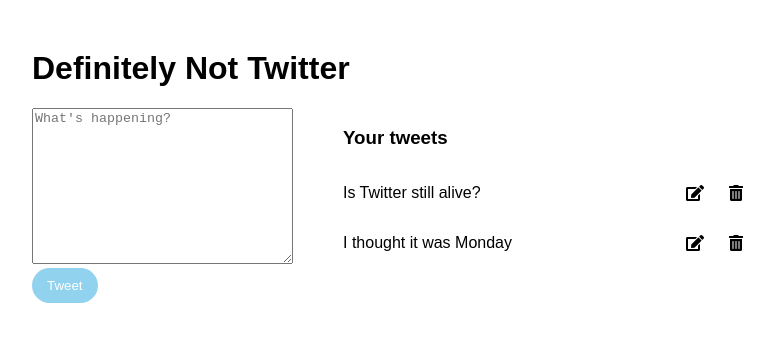
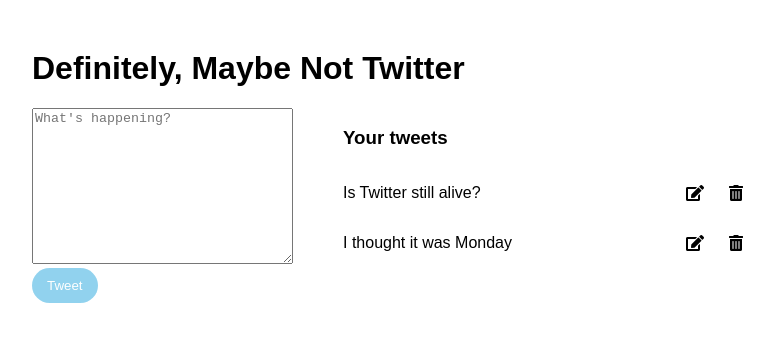
Before and after one commit to rickyharvywaldt/twitter, a plain HTML site: page index.html in a window 1280 px wide. Shown: the whole page, without its empty margins (18-792 px from the left). Drawn offline with Linux system fonts and the light colour scheme.

Commit message:
Changed title, again

```diff
--- a/index.html
+++ b/index.html
@@ -8,7 +8,7 @@
     <link rel="stylesheet" href="style.css">
 </head>
 <body>
-    <h1>Definitely Not Twitter</h1>
+    <h1>Definitely, Maybe Not Twitter</h1>
     <div class="container">
         <div class="left">
             <form id="form">
```
